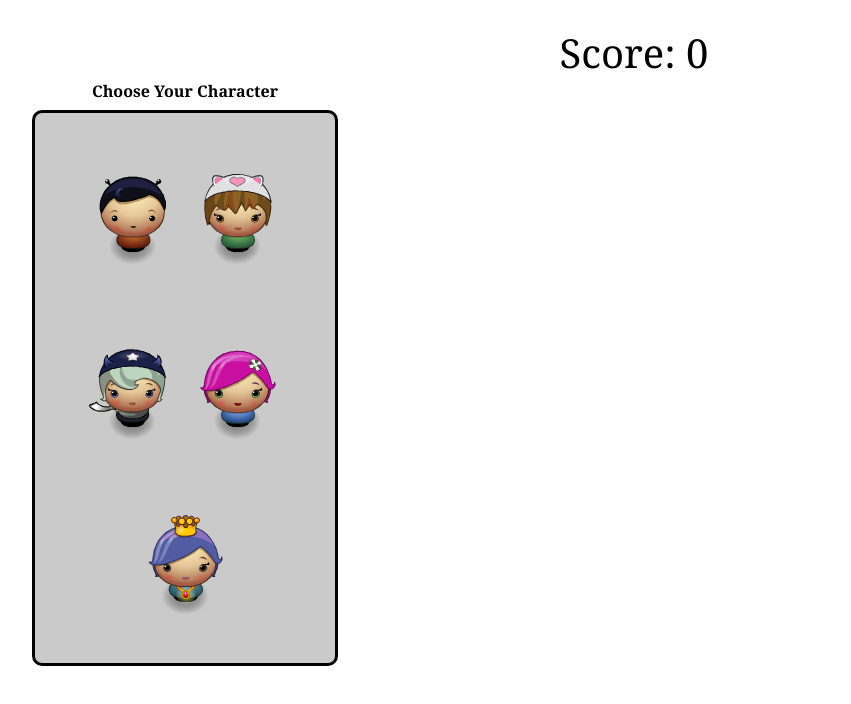
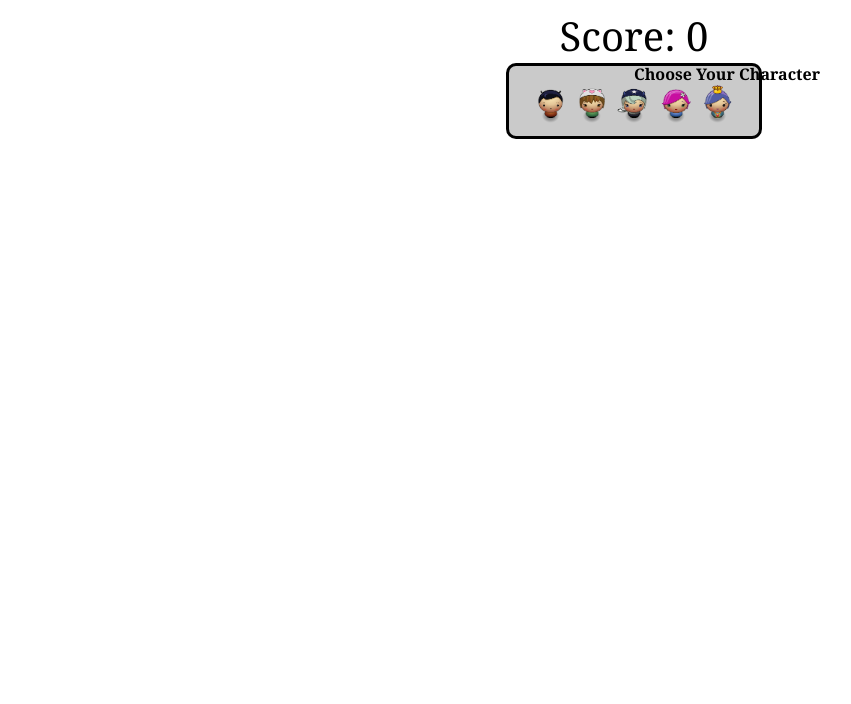
Before and after one commit to Hayato13/FEND-Frogger-Clone, a plain HTML site: page index.html in a window 1280 px wide. Shown: the whole page, without its empty margins (6-857 px from the left). Drawn offline with Linux system fonts and the light colour scheme.

Commit message:
Update style.css

```diff
--- a/css/style.css
+++ b/css/style.css
@@ -3,7 +3,6 @@ body {
 }
 
 .score {
-    margin-top: 25px;
     font-size: 2.5em;
     font-family: Georgia, 'Times New Roman', Times, serif;
 }
@@ -13,23 +12,44 @@ body {
     border-radius: 10px;
     border-style: solid;
     border-color: black;
-    width: 300px;
-    height: 550px;
-    display: flexbox;
-    flex-wrap: wrap;
-    margin-left: 30px;
-    margin-right: 30px;
-    margin-top: 30px;
+    width: 250px;
+    height: 70px;
     cursor: pointer;
+    margin-left: auto;
+    margin-right: auto;
+}
+
+.char-boy {
+    max-width: 4em;
+    max-height: 4em;
+}
+
+.char-cat-girl {
+    max-width: 4em;
+    max-height: 4em;
+}
+.char-horn-girl {
+    max-width: 4em;
+    max-height: 4em;
+}
+.char-pink-girl {
+    max-width: 4em;
+    max-height: 4em;
+}
+.char-princess-girl {
+    max-width: 4em;
+    max-height: 4em;
 }
 
 canvas {
-    margin-top: -600px;
+    margin-top: -30px;
 }
 
+
 .selection-title {
-    float: left;
-    margin-left: 90px;
+    position:absolute;
+    margin-right: auto;
+    margin-left: auto;
     font-family: Georgia, 'Times New Roman', Times, serif;
     font-weight: 700;
 }
```
